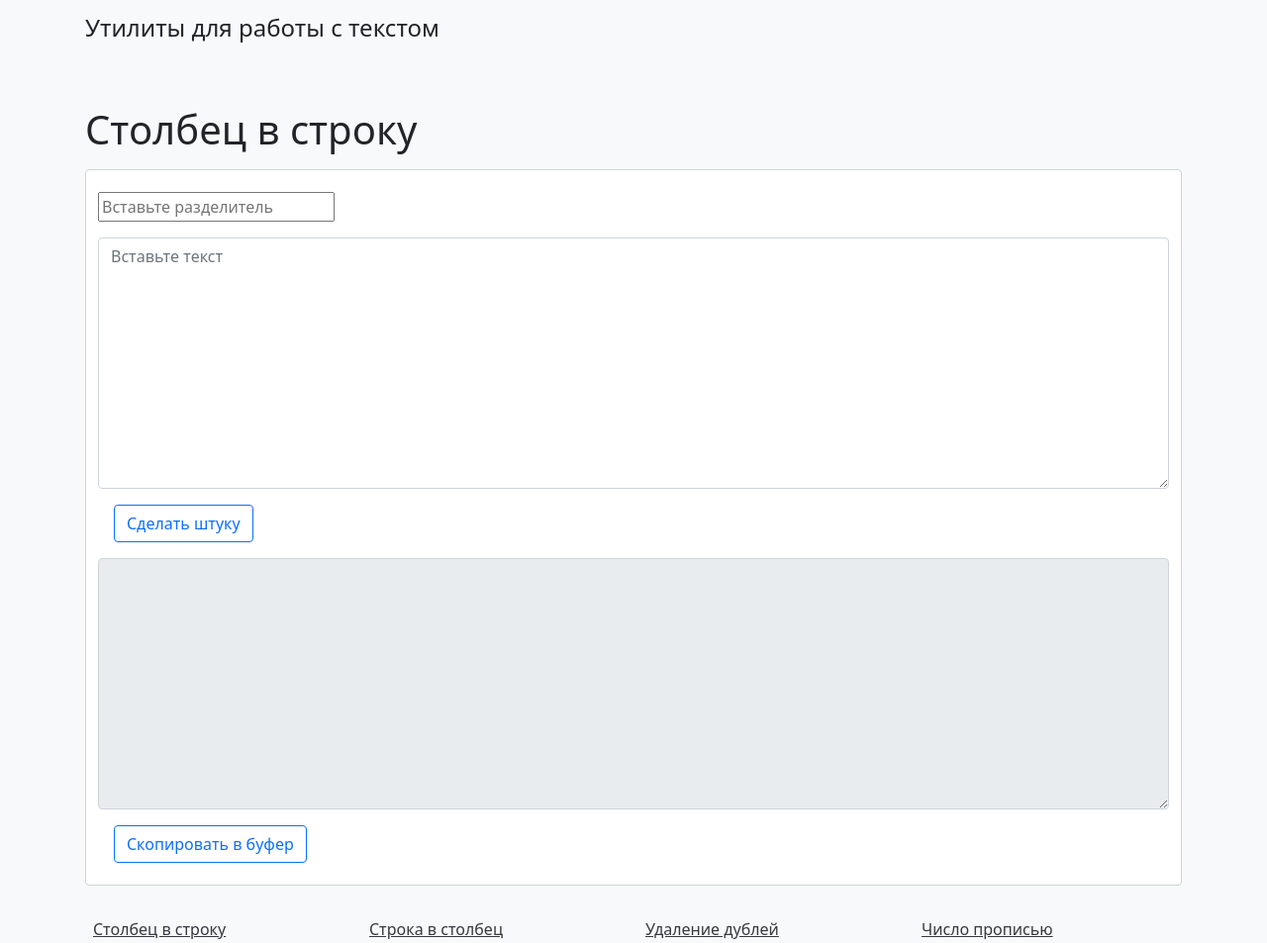
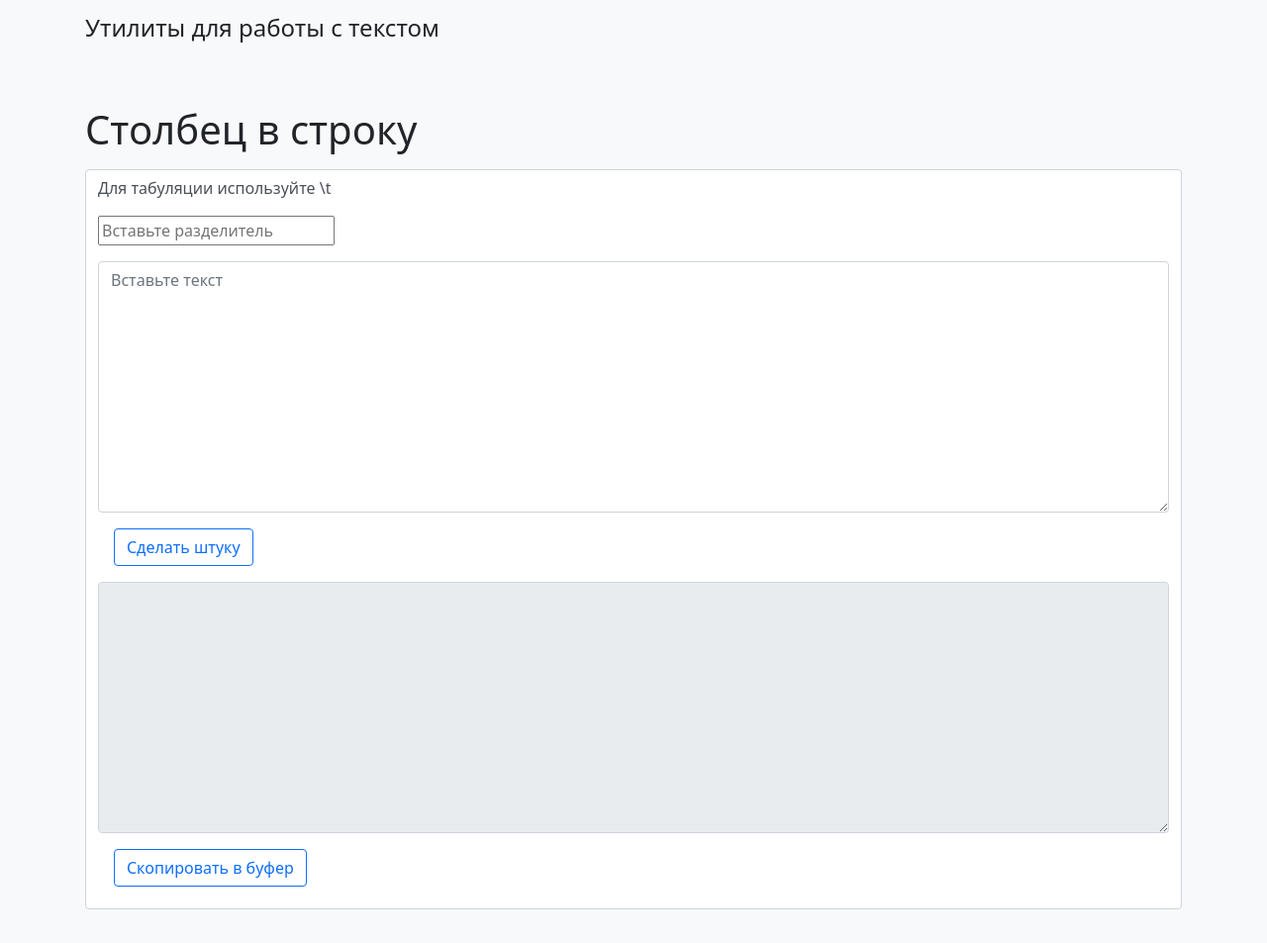
Before and after one commit to danila-panteleev/pantext, a Django app: page /tools/column_to_row in a window 1280 px wide. Shown: the part 192-1145 px from the top of the page at 99% size. Run offline with Django 3.2, Linux system fonts and the light colour scheme; some libraries are stand-ins or nearby versions.

Commit message:
add instructions for \t

```diff
--- a/tools/templates/tools/column_to_row.html
+++ b/tools/templates/tools/column_to_row.html
@@ -11,5 +11,6 @@
 
 
 {% block form_options %}
+    <p class="mb-0">Для табуляции используйте \t</p>
     {{ form.sep }}
 {% endblock %}
--- a/tools/templates/tools/row_to_column.html
+++ b/tools/templates/tools/row_to_column.html
@@ -11,5 +11,6 @@
 
 
 {% block form_options %}
+    <p class="mb-0">Для табуляции используйте \t</p>
     {{ form.sep }}
 {% endblock %}
```
